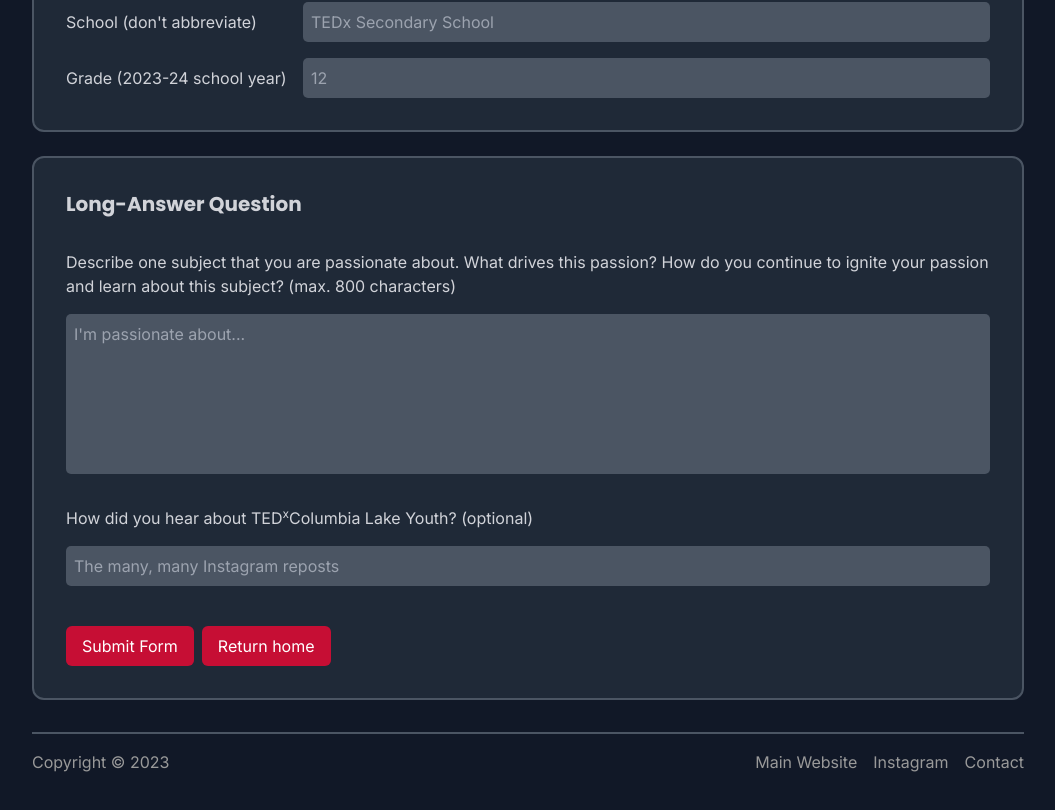
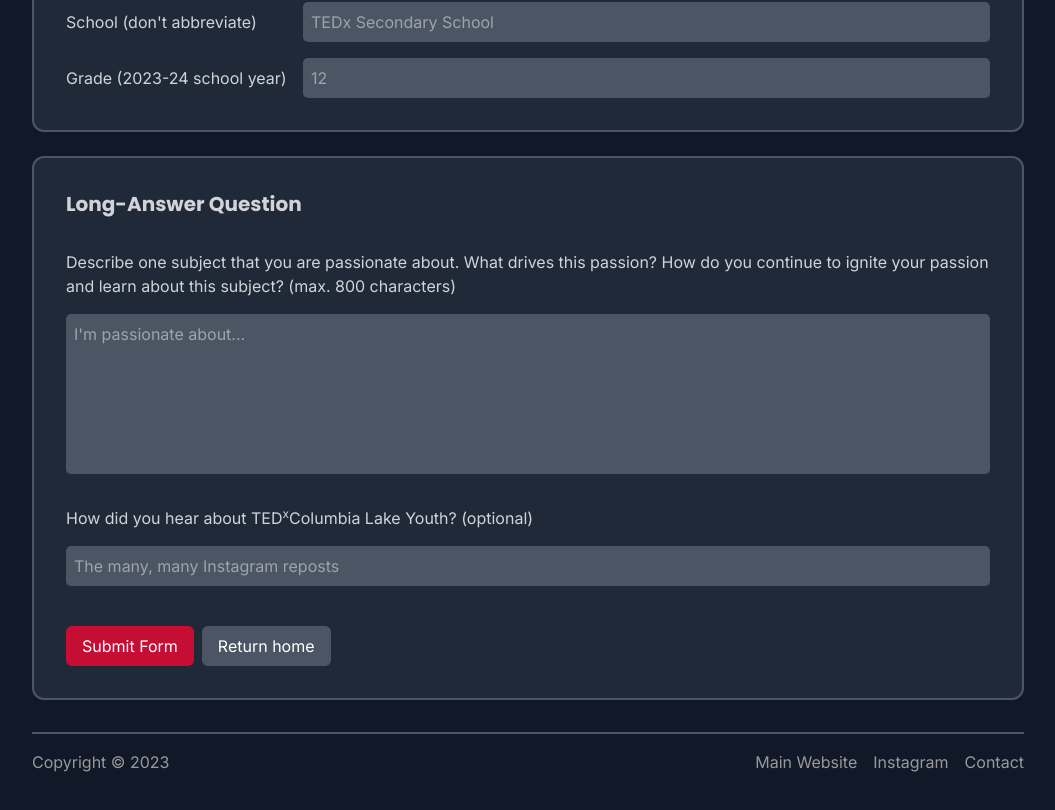
Before and after one commit to jeffrey-zang/attend.tedxcolumbialakeyouth.com, a Next.js app: page /register/attendee in a window 1280 px wide. Shown: the part 863-1673 px from the top of the page, without its empty margins (112-1167 px from the left). Built offline with nearby package versions, Linux system fonts and the light colour scheme.

Commit message:
fix: fix button contrast

```diff
--- a/pages/register/attendee.jsx
+++ b/pages/register/attendee.jsx
@@ -180,7 +180,7 @@
 
           <div>
             <button type="submit" className='bg-[#c60e34] mt-10 mr-2' ref={submitButton}>{submittext}</button>
-            <button onClick={() => router.push('/')} className='bg-gray-600 hover:bg-gray-700 mt-2 md:mt-0'>Return home</button>
+            <button onClick={() => router.push('/')} className='!bg-gray-600 hover:!bg-gray-700 mt-2 md:mt-0'>Return home</button>
           </div>
 
           {(Object.keys(alert.props).length !== 0) && (
--- a/pages/register/speaker.jsx
+++ b/pages/register/speaker.jsx
@@ -251,7 +251,7 @@
 
           <div>
             <button type="submit" className='bg-[#c60e34] mt-10 mr-2' ref={submitButton}>{submittext}</button>
-            <button onClick={() => router.push('/')} className='bg-gray-600 hover:bg-gray-700 mt-2 md:mt-0'>Return home</button>
+            <button onClick={() => router.push('/')} className='!bg-gray-600 hover:!bg-gray-700 mt-2 md:mt-0'>Return home</button>
           </div>
 
           {(Object.keys(alert.props).length !== 0) && (
```
